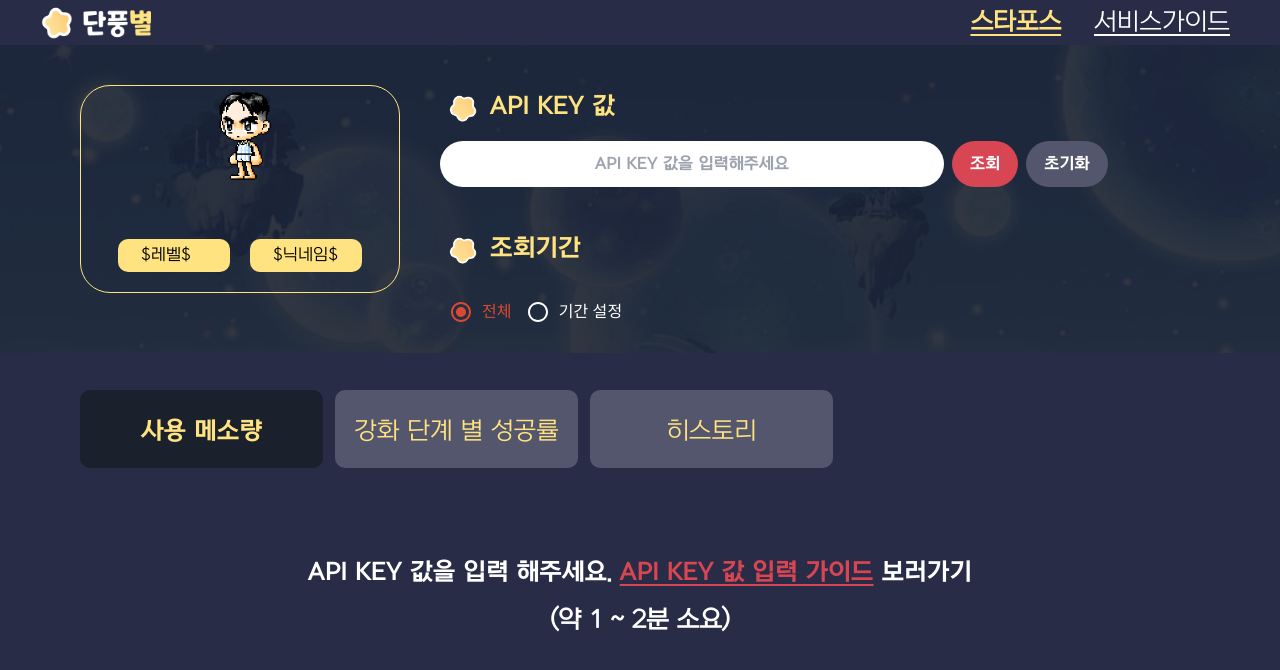
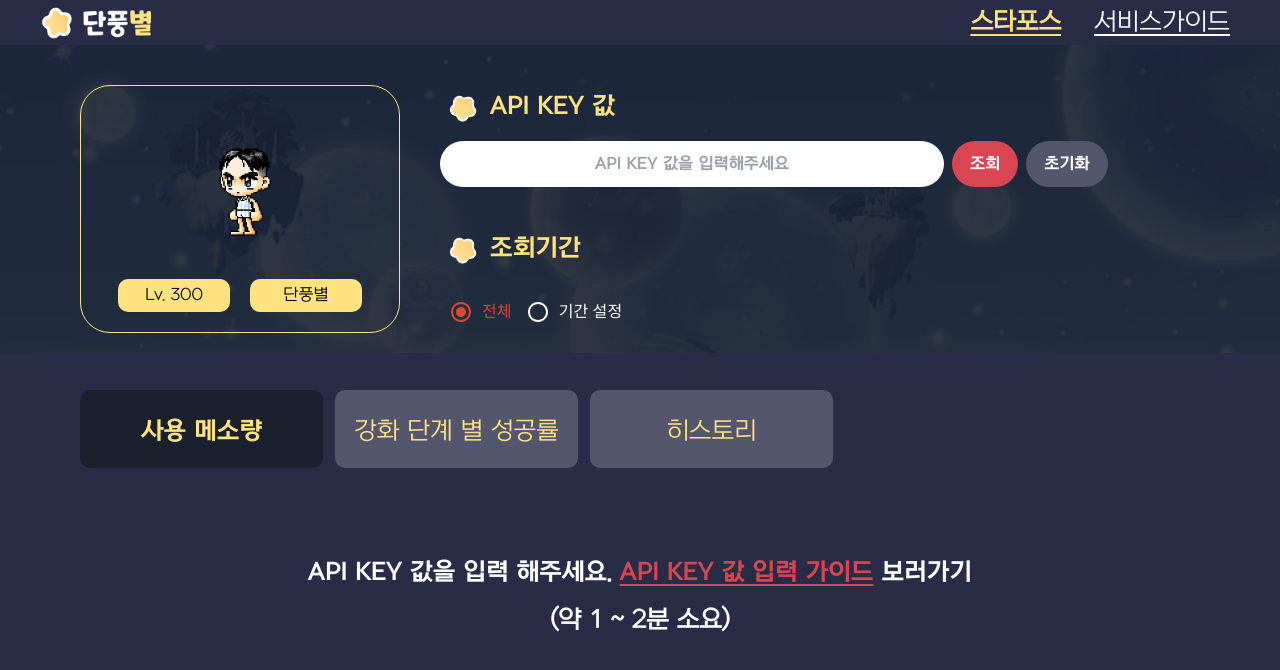
Before and after one commit to Amjong/bossMaple, a React (Create React App) app: page / in a window 1280 px wide. Shown: the top 670 px of the page. Built offline with nearby package versions, Linux system fonts and the light colour scheme.

Commit message:
MasterBadge.jsx: Fix avatar panel styling

```diff
--- a/src/components/AvatarPanel.jsx
+++ b/src/components/AvatarPanel.jsx
@@ -7,13 +7,11 @@ export default function AvatarPanel() {
       <img
         src={defaultCharacterSrc}
         alt='avatar'
-        className='absolute bottom-5'
-        width='396px'
-        height='396px'
+        className='absolute w-full h-full object-cover bottom-10'
       />
       <div className='absolute flex gap-5 bottom-5'>
-        <MasterBadge text='$레벨$' />
-        <MasterBadge text='$닉네임$' />
+        <MasterBadge text='Lv. 300' />
+        <MasterBadge text='단풍별' />
       </div>
     </div>
   );
--- a/src/components/page/Home.jsx
+++ b/src/components/page/Home.jsx
@@ -52,7 +52,7 @@ export default function Home() {
                   label='searchArea'
                   className='flex bg-custom bg-fixed bg-cover w-full pb-5'
                 >
-                  <div className='p-10 min-w-[400px] sm:block hidden ml-10'>
+                  <div className='pt-10 pl-10 pr-10 min-w-[400px] sm:block hidden ml-10'>
                     <AvatarPanel />
                   </div>
                   <div className='flex flex-col mt-10 w-full'>
--- a/src/components/ui/MasterBadge.jsx
+++ b/src/components/ui/MasterBadge.jsx
@@ -1,11 +1,7 @@
 export default function MasterBadge({ text }) {
   return (
-    <div className='relative w-[112px] h-[33px] bg-y4 rounded-[10px]'>
-      <div
-        className={`absolute top-[7px] left-[23px] font-regular text-center tracking-[0] leading-[normal] whitespace-nowrap`}
-      >
-        {text}
-      </div>
+    <div className='w-[112px] h-[33px] bg-y4 rounded-[10px]'>
+      <div className='font-regular text-center whitespace-nowrap'>{text}</div>
     </div>
   );
 }
--- a/src/components/ui/TapBtns.jsx
+++ b/src/components/ui/TapBtns.jsx
@@ -7,6 +7,7 @@ export default function TapBtns({ onChanged, tabBtnsArray }) {
       {tabBtnsArray?.map(({ text }, index) => {
         return (
           <TapBtn
+            key={text}
             handleClick={() => {
               setSelectedValue(index);
               onChanged(index);
```
